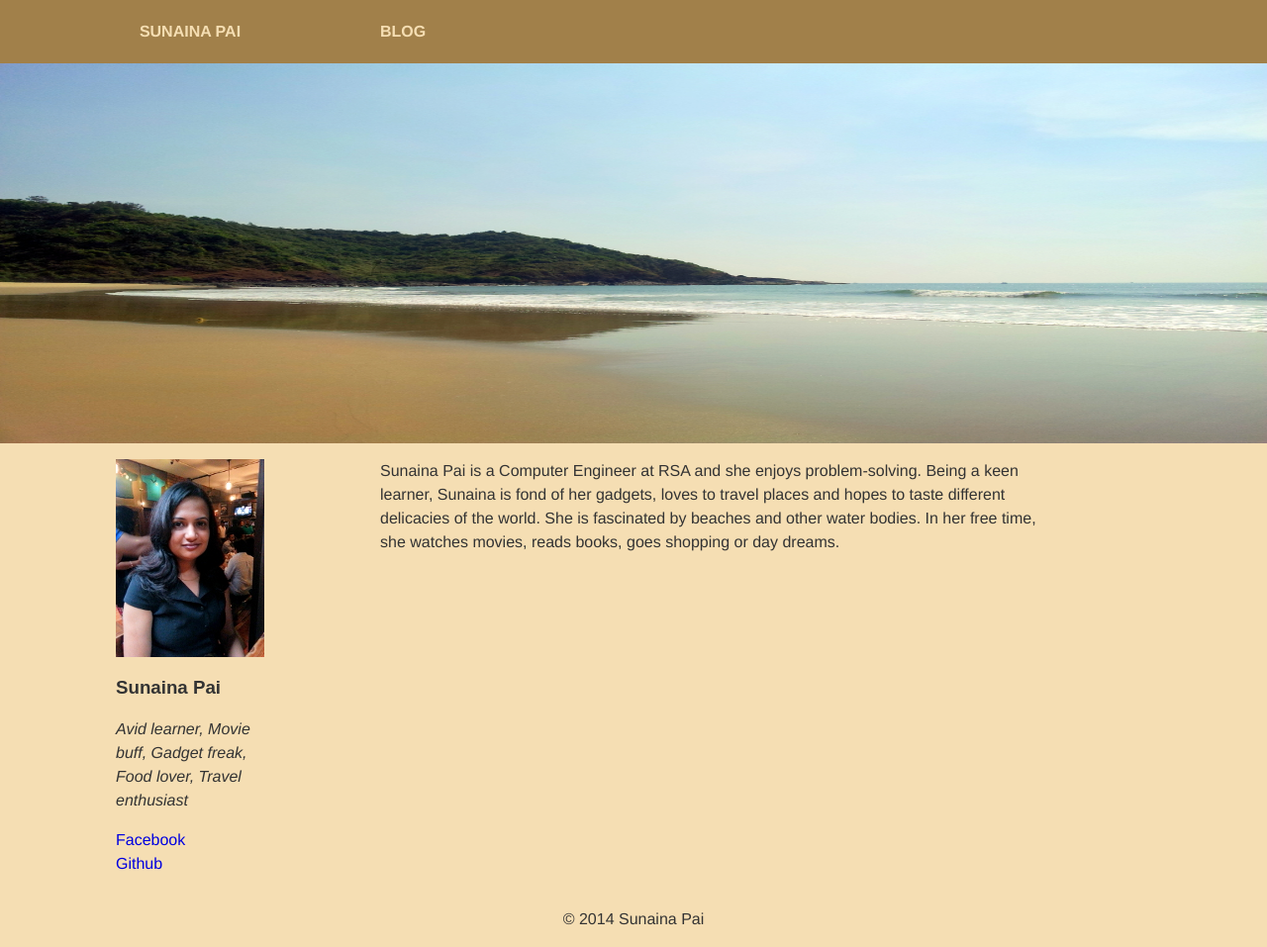
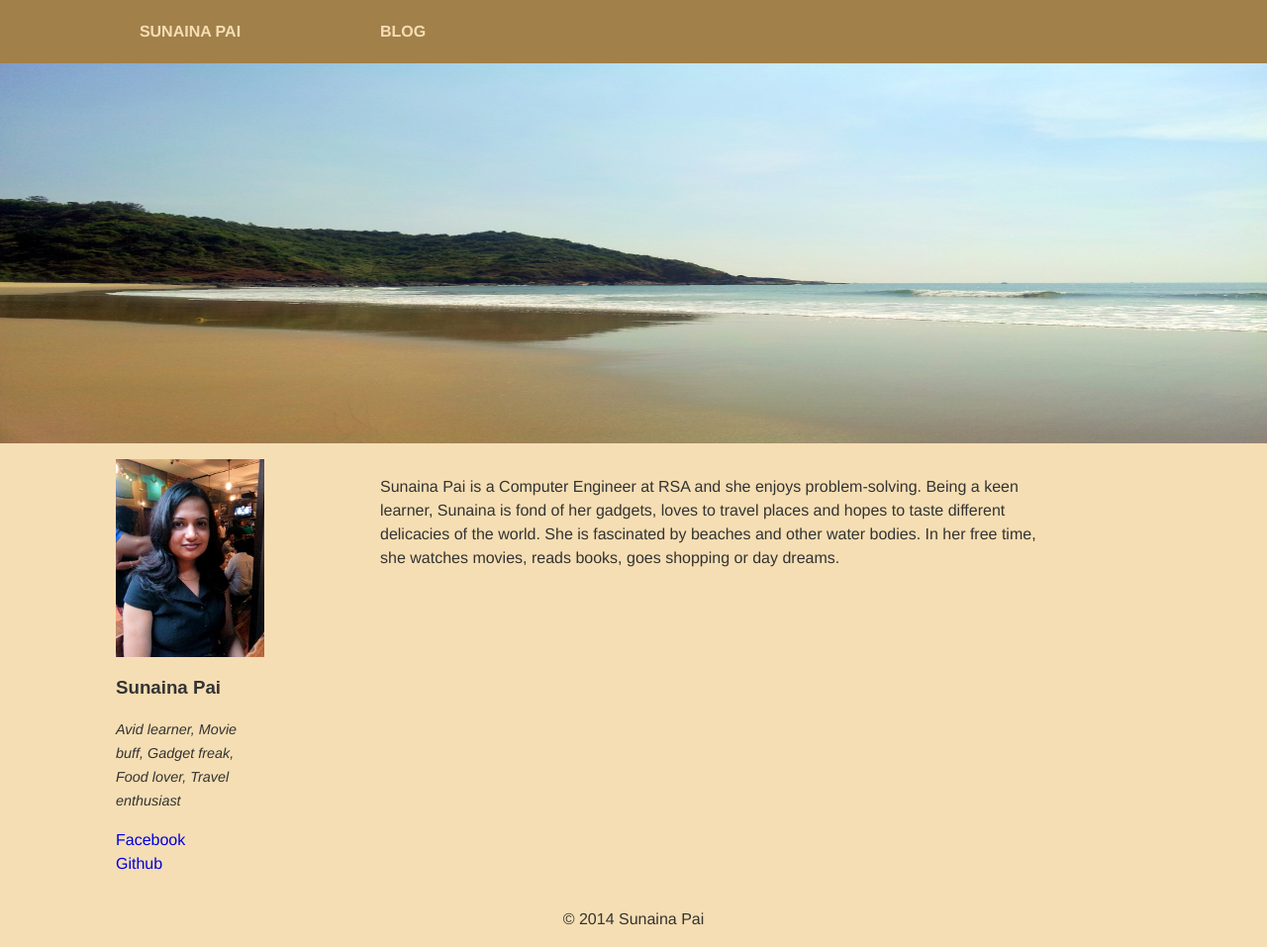
Before and after one commit to tmug/defunct-sunainapai.in-jekyll, a Jekyll site: the page built from index.html, in a window 1280 px wide. Shown: the whole page at 99% size. Built offline with Jekyll 4.4.1, drawn with Linux system fonts in a browser that asks for light colours.

Commit message:
Add top padding to content, blog and post

```diff
--- a/css/style.css
+++ b/css/style.css
@@ -93,6 +93,7 @@ code, pre {
     width: 70%;
     display: inline-block;
     vertical-align: top;
+    padding-top: 1em;
 }
 
 #posts h3 {
@@ -128,6 +129,7 @@ code, pre {
 #bio p {
     //background: white;
     font-style: italic;
+    font-size: 0.9em;
 }
 
 #bio ul {
```
